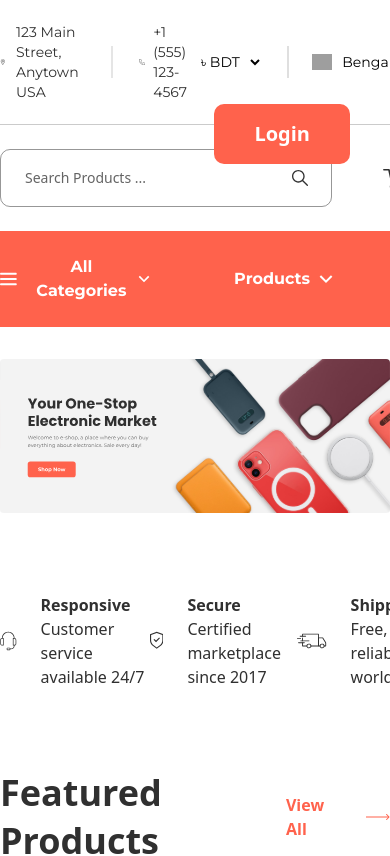
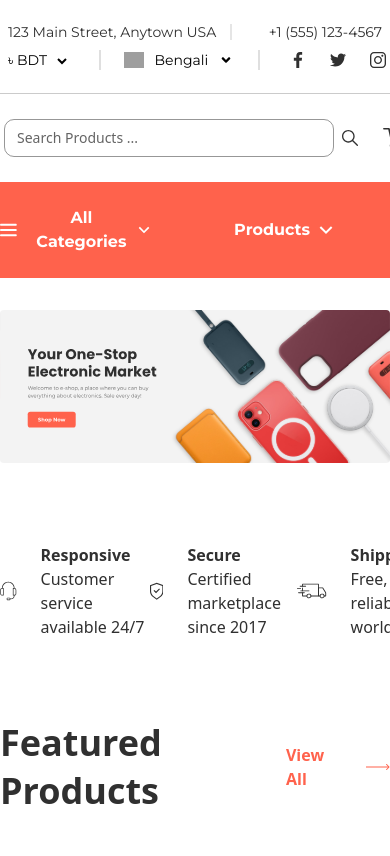
Before and after one commit to ramen72/OYA-Project-16-E-Shop, a React (Vite) app: page / in a window 390 px wide. Shown: the top 856 px of the page. Built offline with nearby package versions, Linux system fonts and the light colour scheme; grey boxes are pictures that could not be loaded.

Commit message:
Start Responsive design at 17-07-2025_1655

```diff
--- a/note.html
+++ b/note.html
@@ -6,3 +6,8 @@ React-Slick Problems:
 <p>Product details page Variant disable will not be hover</p>
 <p>after clicking Continure Shipping will go to Checkout page</p>
 <p>checkout page will add next btn</p>
+
+<p>
+  how to change width of a component as per devise width? It's may be Icon
+  component or anything else.
+</p>
--- a/src/components/header/MiddleBar.jsx
+++ b/src/components/header/MiddleBar.jsx
@@ -4,8 +4,13 @@ import UserIcon from "../../assets/icons/UserIcon";
 import { Link } from "react-router-dom";
 import SearchIcon from "../../assets/icons/SearchIcon";
 import Button from "../Button";
+import { useState } from "react";
 
 const MiddleBar = () => {
+  const [isShowSearch, setIsShowSearch] = useState(false);
+  let handleSearch = () => {
+    setIsShowSearch(!isShowSearch);
+  };
   return (
     <>
       <Container>
@@ -23,16 +28,24 @@ const MiddleBar = () => {
             <div className="relative">
               <input
                 type="text"
-                className={`w-[332px] border border-black-50 py-[18px] px-6 rounded-[10px] placeholder: font-["Montserrat"] text-sm placeholder:leading-[20px] placeholder:font-normal placeholder:text-black-75`}
+                className={`w-[330px] sm:w-[332px] mr-12 sm:mr-0 ml-1 sm-ml-0 border border-black-50 py-2 sm:py-[18px] sm:px-6 rounded-[10px] placeholder: font-["Montserrat"] text-sm placeholder:leading-[20px] placeholder:font-normal placeholder:text-black-75 ${
+                  isShowSearch && "hidden"
+                } px-3 sm:block`}
                 placeholder="Search Products ..."
               />
-              <div className={`absolute top-1/2 right-6 -translate-y-1/2`}>
+              <div
+                className={`absolute top-1/2 right-6 -translate-y-1/2 cursor-pointer`}
+                onClick={handleSearch}
+              >
                 <SearchIcon />
               </div>
             </div>
-            <Link to={"/cart"} className="w-[150px] relative pl-[50px] mr-16">
+            <Link
+              to={"/cart"}
+              className=" w-[50px] sm:w-[150px] relative sm:pl-[50px] mr-0 sm:mr-16"
+            >
               <CartIcon width={35} height={35} color="#303030" />
-              <div className=" text-black absolute top-1/2 -translate-y-1/2 left-24">
+              <div className=" text-black absolute top-1/2 -translate-y-1/2 left-24 hidden sm:block">
                 <p className='font-["Montserrat"] font-normal text-base capitalize leading-6'>
                   cart
                 </p>
@@ -43,10 +56,10 @@ const MiddleBar = () => {
             </Link>
             <Link
               to={"/my-account"}
-              className='w-[170px] text-black  relative pl-[50px] after:content-[""] after:w-[1px] after:h-8 after:bg-black after:absolute after:left-0 after:top-1/2 after:-translate-y-1/2'
+              className=' w-[30px]  sm:w-[170px] text-black  relative sm:pl-[50px] sm:after:content-[""] sm:after:w-[1px] sm:after:h-8 sm:after:bg-black sm:after:absolute sm:after:left-0 sm:after:top-1/2 sm:after:-translate-y-1/2'
             >
               <UserIcon width={28} height={28} color="#303030" />
-              <div className="absolute top-1/2 -translate-y-1/2 left-24">
+              <div className="absolute top-1/2 -translate-y-1/2 left-24 hidden sm:block">
                 <p className='font-["Montserrat"] font-normal text-base capitalize leading-6'>
                   User
                 </p>
@@ -55,7 +68,7 @@ const MiddleBar = () => {
                 </span>
               </div>
             </Link>
-            <div className={`absolute top-26 right-10`}>
+            <div className={`absolute top-26 right-10 hidden sm:block`}>
               <Button href="/login" text="login" />
             </div>
           </div>
--- a/src/components/header/TopBar.jsx
+++ b/src/components/header/TopBar.jsx
@@ -9,7 +9,7 @@ const TopBar = () => {
     <>
       <div className="border-b border-black-25 border-solid py-[22px]">
         <Container>
-          <div className="flex justify-between items-center font-['Montserrat'] font-normal text-sm">
+          <div className="sm:flex sm:justify-between sm:items-center font-['Montserrat'] font-normal text-sm mx-1 sm:mx-0">
             <TopLeftBar />
             <TopRightBar />
           </div>
--- a/src/components/header/topBarComponents/TopLeftBar.jsx
+++ b/src/components/header/topBarComponents/TopLeftBar.jsx
@@ -6,21 +6,24 @@ import { useSelector, useDispatch } from "react-redux";
 const TopLeftBar = () => {
   const isShowSideBar = useSelector((state) => state.handleShowSideBar.value);
   const dispatch = useDispatch();
-  console.log(isShowSideBar);
 
   return (
     <>
-      <div className="flex items-center gap-x-[50px] text-black">
+      <div className="flex items-center justify-between sm:gap-x-[50px] text-black px-1 sm:px-0">
         <Link
           to="https://maps.app.goo.gl/2SjFb6hPT9c5pebh9"
           target="_blank"
-          className='flex items-center gap-x-[10.37px] relative after:content-[""] after:absolute after:w-[1px] after:h-8 after:bg-black-25 after:-right-6 after:top-1/2 after:-translate-1/2'
+          className='flex items-center gap-x-[10.37px] relative after:content-[""] after:absolute after:w-[1px] after:h-4 sm:after:h-8 after:bg-black-25 after:-right-4 sm:after:-right-6 after:top-1/2 after:-translate-1/2'
         >
-          <LocationIcon />
+          <div className={`hidden sm:block`}>
+            <LocationIcon />
+          </div>
           123 Main Street, Anytown USA
         </Link>
         <Link to="tel:+11234567" className="flex items-center gap-x-2">
-          <PhoneIcon />
+          <div className={`hidden sm:block`}>
+            <PhoneIcon />
+          </div>
           +1 (555) 123-4567
         </Link>
       </div>
--- a/src/components/header/topBarComponents/TopRightBar.jsx
+++ b/src/components/header/topBarComponents/TopRightBar.jsx
@@ -19,7 +19,7 @@ const TopRightBar = () => {
 
   return (
     <>
-      <div className="flex justify-end items-center gap-x-[49px]">
+      <div className="flex justify-between ms:justify-end items-center  sm:gap-x-[49px] mt-2 sm:mt-0">
         {/* Custom Dropdown for currency*/}
         <div>
           <select
@@ -39,7 +39,7 @@ const TopRightBar = () => {
             ))}
           </select>
         </div>
-        <div className='relative before:content-[""] before:absolute before:w-[1px] before:h-8 before:bg-[#BFBFBF] before:-left-6 before:top-1/2 before:-translate-1/2 after:content-[""] after:absolute after:w-[1px] after:h-8 after:bg-[#BFBFBF] after:-right-6 after:top-1/2 after:-translate-1/2'>
+        <div className='relative before:content-[""] before:absolute before:w-[1px] before:h-5 sm:before:h-8 before:bg-[#BFBFBF] before:-left-6 before:top-1/2 before:-translate-1/2 after:content-[""] after:absolute after:w-[1px] after:h-5 sm:after:h-8 after:bg-[#BFBFBF] after:-right-6 after:top-1/2 after:-translate-1/2'>
           <select
             name="country"
             className="text-right hidden"
```
